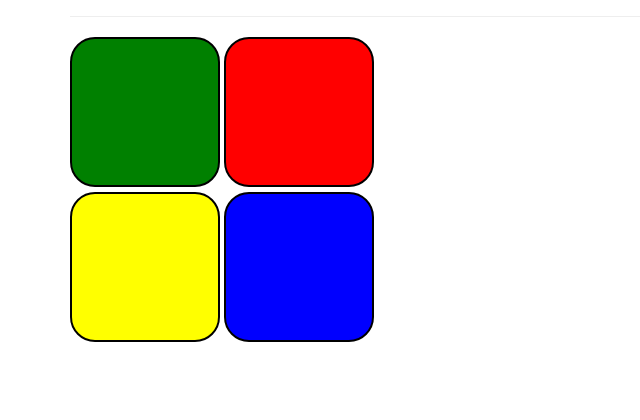
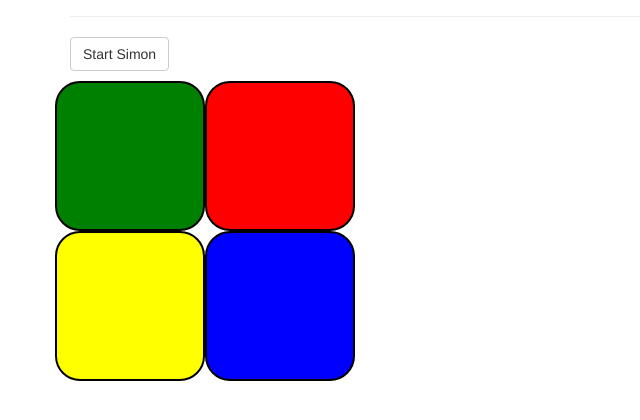
Before and after one commit to charlyebrown/AngularJS-Dec_2015, a plain HTML site: page assignment2/index.html in a window 1280 px wide. Shown: the part 76-496 px from the top of the page, without its empty margins (0-640 px from the left). Drawn offline with nearby package versions, Linux system fonts and the light colour scheme.

Commit message:
updated assignment 2

```diff
--- a/assignment2/index.css
+++ b/assignment2/index.css
@@ -1,9 +1,12 @@
+.buttons {
+	margin-bottom: 10px;
+}
 .square {
-	width: 150px;
-	height: 150px;
-	display: inline-block;
 	border-radius: 25px;
 	border: 2px solid black;
+	display: inline-block;
+	height: 150px;
+	width: 150px;
 }
 ._1 {
 	background-color: green;
--- a/assignment2/index.html
+++ b/assignment2/index.html
@@ -7,18 +7,26 @@
 	    <link rel="stylesheet" href="https://maxcdn.bootstrapcdn.com/bootstrap/3.3.6/css/bootstrap.min.css" integrity="sha384-1q8mTJOASx8j1Au+a5WDVnPi2lkFfwwEAa8hDDdjZlpLegxhjVME1fgjWPGmkzs7" crossorigin="anonymous">
 	    <link rel="stylesheet" type="text/css" href="index.css">
 	</head>
-	<body ng-app='nameApp'>
+	<body ng-app='Simon'>
 
 
 			<div class="container" ng-controller="MainCtrl as ctrl">
 				<div class="page-header">
     				<h2>Welcome to Simon!</h1>
  				</div>
-				<div class="square _1" ng-model="ctrl.litUp"></div>
-				<div class="square _2" ng-model="ctrl.litUp"></div>
-				<br/>
-				<div class="square _3" ng-model="ctrl.litUp"></div>
-				<div class="square _4" ng-model="ctrl.litUp"></div>
+ 				<div class="row">
+ 					<div class="col-md-12">
+ 						<button class="buttons btn btn-default" ng-click="ctrl.startSimon()">Start Simon</button>
+ 					</div>
+ 				</div>
+ 				<div class="row">
+					<div class="col-md-6 square _1" ng-model="ctrl.litUp"></div>
+					<div class="col-md-6 square _2" ng-model="ctrl.litUp"></div>
+				</div>
+				<div class="row">
+					<div class="col-md-6 square _3" ng-model="ctrl.litUp"></div>
+					<div class="col-md-6 square _4" ng-model="ctrl.litUp"></div>
+				</div>
 			</div>
 		</div>
 	</body>
--- a/assignment2/index.js
+++ b/assignment2/index.js
@@ -2,4 +2,8 @@ angular.module('Simon', [])
 
 .controller('MainCtrl', function(){
 	self = this;
+	this.litUp = false;
+	self.startSimon = function(){
+		console.log("You are starting a Simon Game!!");
+	}
 })
```
